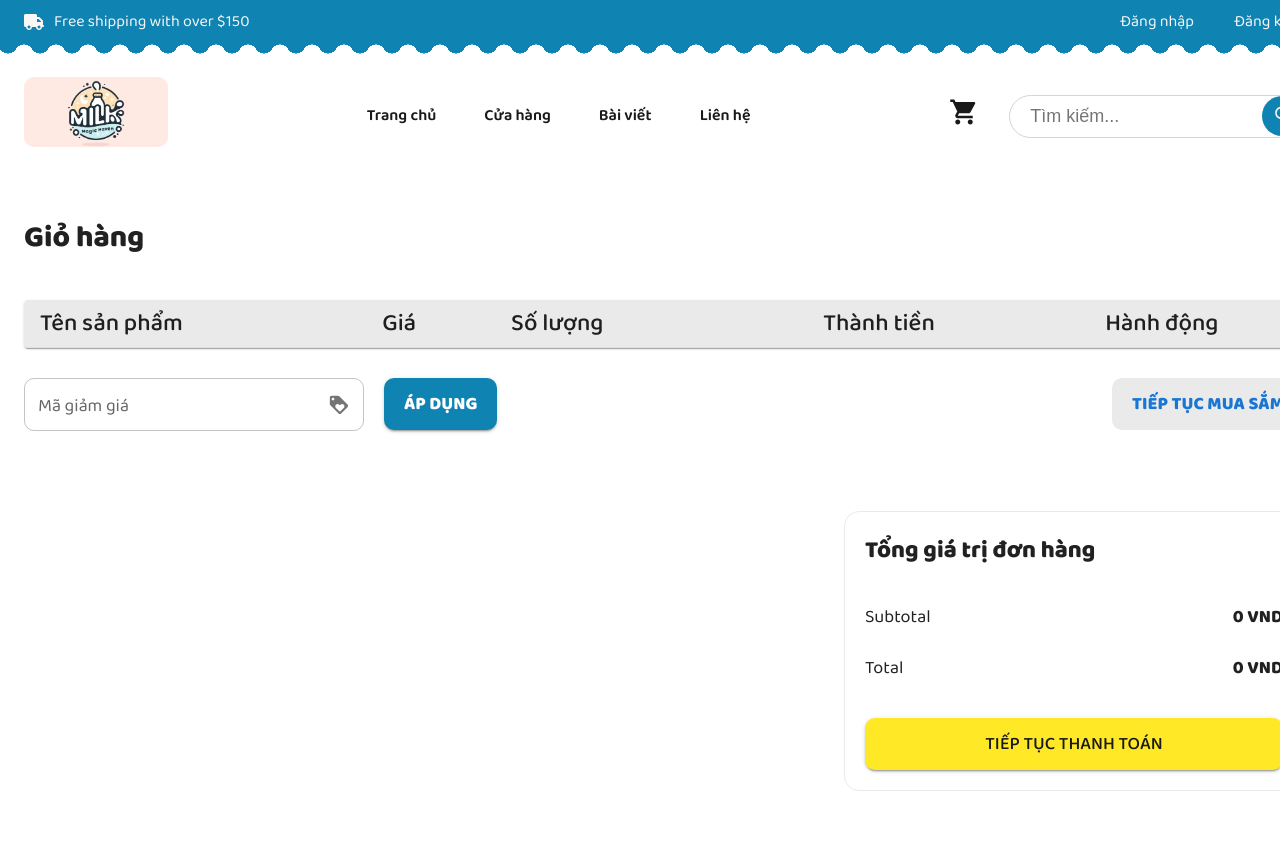
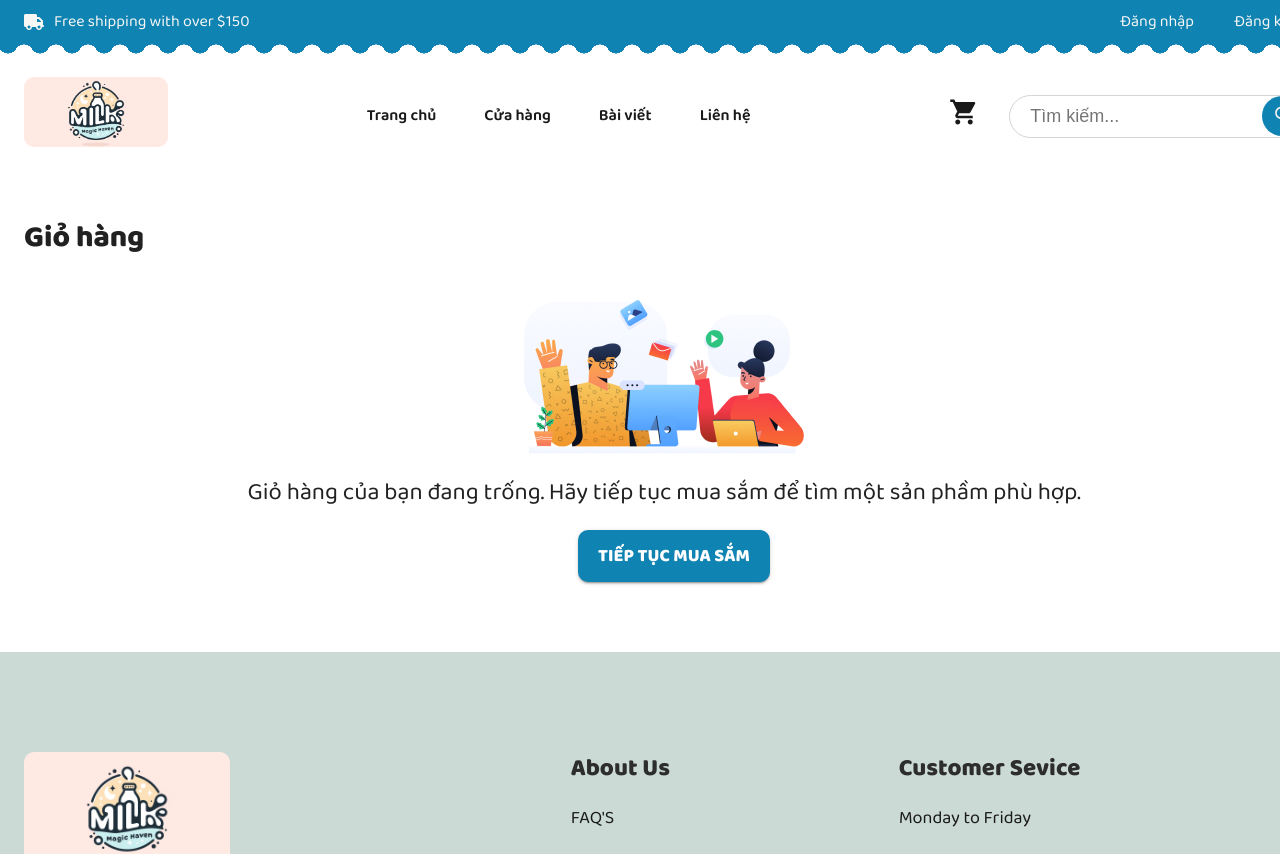
Before and after one commit to hoapooh/milk-magic-haven, a React (Create React App) app in the folder client/: page /cart in a window 1280 px wide. Shown: the top 854 px of the page. Built offline with nearby package versions, Linux system fonts and the light colour scheme.

Commit message:
Fix time present toast message and apply coupon to the cart and checkout page

```diff
--- a/client/src/components/AuthNav/AuthNav.js
+++ b/client/src/components/AuthNav/AuthNav.js
@@ -2,13 +2,17 @@ import React from "react";
 import "./AuthNav.scss";
 import { Container, CssBaseline } from "@mui/material";
 import { Link, useNavigate } from "react-router-dom";
+import { useCart } from "../Context/CartContext/CartContext";
 
 export default function AuthNav() {
 	const username = localStorage.getItem("username");
 	const nav = useNavigate();
+	const { handleDeleteAll, handleDeleteCoupon } = useCart();
 
 	const handleLogOut = () => {
 		localStorage.removeItem("username");
+		handleDeleteAll();
+		handleDeleteCoupon();
 		nav("/");
 	};
 
--- a/client/src/components/Context/CartContext/CartContext.js
+++ b/client/src/components/Context/CartContext/CartContext.js
@@ -4,6 +4,11 @@ const CartContext = createContext();
 
 function CartProvider({ children }) {
 	const [cartList, setCartList] = useState([]);
+	const [coupon, setCoupon] = useState(""); // Thêm trạng thái cho mã giảm giá
+
+	const applyCoupon = (couponCode) => {
+		setCoupon(couponCode); // Cập nhật mã giảm giá
+	};
 
 	const addToCart = (product, quantity = 1) => {
 		const existingProductIndex = cartList.findIndex(
@@ -57,12 +62,24 @@ function CartProvider({ children }) {
 		setCartList(newCartList);
 	};
 
+	const handleDeleteAll = () => {
+		setCartList([]);
+	};
+
+	const handleDeleteCoupon = () => {
+		setCoupon([]);
+	};
+
 	const value = {
 		cartList,
 		addToCart,
 		handleIncrease,
 		handleDecrease,
 		handleDeleteProduct,
+		handleDeleteAll,
+		coupon,
+		applyCoupon,
+		handleDeleteCoupon,
 	};
 
 	return (
@@ -74,59 +91,3 @@ function CartProvider({ children }) {
 export const useCart = () => useContext(CartContext);
 
 export { CartContext, CartProvider };
-// import { createContext, useState } from "react";
-
-// const CartContext = createContext()
-
-// function CartProvider({ children }) {
-//     const [cartList, setCartList] = useState([])
-
-//     const handleAddToCart = (product) => {
-//         const checkExsit = cartList.find((pro) => pro.product_id === product.product_id);
-//         if (checkExsit) {
-//             const updateList = cartList.map((item) =>
-//                 item.product_id === product.product_id ?
-//                     { ...item, quantity: item.quantity + 1 }
-//                     : item
-//             );
-//             setCartList(updateList)
-//         } else {
-//             setCartList([...cartList, { ...product, quantity: 1 }])
-//         }
-//     };
-
-//     const handleDeleteCart = (product) => {
-//         const updateList = cartList.filter((item) =>
-//             item.product_id !== product.product_id
-//         )
-//         setCartList(updateList)
-//     }
-
-//     const Increase = (product) => {
-//         const updateList = cartList.map((item) =>
-//             item.product_id === product.product_id ?
-//                 { ...item, quantity: item.quantity + 1 }
-//                 :
-//                 item
-//         )
-//         setCartList(updateList)
-//     }
-
-//     const Descrease = (product) => {
-//         const updateList = cartList.map((item) =>
-//             item.product_id === product.product_id ?
-//                 { ...item, quantity: item.quantity > 1 ? item.quantity - 1 : 1 }
-//                 :
-//                 item
-//         )
-//         setCartList(updateList)
-//     }
-
-//     return (
-//         <CartContext.Provider value={{ cartList, handleAddToCart, handleDeleteCart, Increase, Descrease }}>
-//             {children}
-//         </CartContext.Provider>
-//     )
-// }
-
-// export { CartContext, CartProvider }
--- a/client/src/pages/Cart/Cart.js
+++ b/client/src/pages/Cart/Cart.js
@@ -28,15 +28,22 @@ import { useCart } from "../../components/Context/CartContext/CartContext";
 import { toast } from "react-toastify";
 
 export default function Cart() {
-	const { cartList, handleIncrease, handleDecrease, handleDeleteProduct } =
-		useCart();
+	const {
+		cartList,
+		handleIncrease,
+		handleDecrease,
+		handleDeleteProduct,
+		coupon,
+		applyCoupon,
+	} = useCart();
 	const nav = useNavigate();
 	const [total, setTotal] = useState(0);
-	const [coupon, setCoupon] = useState("");
+	const [couponInput, setCouponInput] = useState("");
+	const [isApplied, setIsApplied] = useState(false);
 
 	const calculateSubtotal = (cartList) => {
 		return cartList.reduce((subtotal, item) => {
-			const itemTotal = item.product.quantity * item.product.price; // Giả sử mỗi item có quantity và price
+			const itemTotal = item.product.quantity * item.product.price;
 			return subtotal + itemTotal;
 		}, 0);
 	};
@@ -45,8 +52,19 @@ export default function Cart() {
 
 	// Hàm để cập nhật giá trị mã giảm giá
 	const handleCouponChange = (event) => {
-		setCoupon(event.target.value);
+		setCouponInput(event.target.value);
 	};
+
+	useEffect(() => {
+		// Tính toán lại tổng tiền khi cartList hoặc coupon thay đổi
+		if (coupon) {
+			setTotal(subtotal * 0.9);
+			setIsApplied(true);
+		} else {
+			setTotal(subtotal);
+			setIsApplied(false);
+		}
+	}, [cartList, coupon, subtotal]);
 
 	// Hàm để áp dụng mã giảm giá và cập nhật subtotal
 	const applyDiscount = (discountCode) => {
@@ -54,6 +72,17 @@ export default function Cart() {
 		if (discountCode === "MILK2024") {
 			const discountedPrice = subtotal * 0.9; // Giảm giá 10%
 			setTotal(discountedPrice);
+			applyCoupon(couponInput);
+			console.log(coupon);
+			toast.success("Áp dụng mã giảm giá thành công!", {
+				position: "top-right",
+				autoClose: 3000,
+				hideProgressBar: false,
+				closeOnClick: true,
+				pauseOnHover: true,
+				draggable: true,
+				progress: undefined,
+			});
 		} else {
 			toast.error("Mã giảm giá không hợp lệ!", {
 				position: "top-right",
@@ -74,23 +103,6 @@ export default function Cart() {
 	function handleLinkCheckout() {
 		nav("/checkout");
 	}
-	// CÁI NÀY DÙNG CHO CART
-
-	// const [quantity, setQuantity] = useState({});
-
-	// const handleIncrease = (id) => {
-	// 	setQuantity((prevQuantities) => ({
-	// 		...prevQuantities,
-	// 		[id]: (prevQuantities[id] || 0) + 1,
-	// 	}));
-	// };
-
-	// const handleDecrease = (id) => {
-	// 	setQuantity((prevQuantities) => ({
-	// 		...prevQuantities,
-	// 		[id]: Math.max((prevQuantities[id] || 0) - 1, 0), // Đảm bảo số lượng không âm
-	// 	}));
-	// };
 
 	return (
 		<>
@@ -100,17 +112,71 @@ export default function Cart() {
 				<Container className="cart__container" maxWidth="xl">
 					<div className="cart">
 						<h1 className="cart__title">Giỏ hàng</h1>
+						{/* KIỂM TRA XEM GIỎ HÀNG CÓ TRỐNG HAY KHÔNG */}
+						{cartList.length === 0 ? (
+							<Box
+								display={"flex"}
+								justifyContent={"center"}
+								flexDirection={"column"}
+								alignItems={"center"}
+								gap={"20px"}
+							>
+								<img
+									src="/assets/images/empty-cart.png"
+									alt="empty-cart"
+								/>
+								<Typography
+									component={"p"}
+									sx={{ fontSize: "2.4rem" }}
+								>
+									Giỏ hàng của bạn đang trống. Hãy tiếp tục
+									mua sắm để tìm một sản phầm phù hợp.
+								</Typography>
+								<Link to={"/shop"}>
+									<Button
+										variant="contained"
+										sx={{
+											fontSize: "1.8rem",
+											fontWeight: "bold",
+											padding: "10px 20px",
+											backgroundColor: "#0F83B2",
+											borderRadius: "10px",
+											color: "#fff",
+											lineHeight: "normal",
+											minWidth: "auto",
+											marginLeft: "20px",
+											"&:hover": {
+												color: "#fff",
+												backgroundColor: "#0F83B2",
+											},
+										}}
+									>
+										Tiếp tục mua sắm
+									</Button>
+								</Link>
+							</Box>
+						) : (
+							<>
+								{/* ======= TABLE ======= */}
 								<TableContainer component={Paper}>
 									<Table className="cart__table">
-								<TableHead sx={{ background: "#EAEAEA" }}>
+										<TableHead
+											sx={{ background: "#EAEAEA" }}
+										>
 											<TableRow>
-										<TableCell sx={{ fontSize: "2.4rem" }}>
+												<TableCell
+													sx={{ fontSize: "2.4rem" }}
+												>
 													Tên sản phẩm
 												</TableCell>
-										<TableCell sx={{ fontSize: "2.4rem" }}>
+												<TableCell
+													sx={{ fontSize: "2.4rem" }}
+												>
 													Giá
 												</TableCell>
-										<TableCell sx={{ fontSize: "2.4rem" }}>
+												<TableCell
+													sx={{ fontSize: "2.4rem" }}
+												>
 													Số lượng
 												</TableCell>
 												<TableCell
@@ -138,7 +204,8 @@ export default function Cart() {
 													<TableCell
 														sx={{
 															width: "530px",
-													padding: "40px 16px",
+															padding:
+																"40px 16px",
 														}}
 														key={index}
 													>
@@ -146,11 +213,13 @@ export default function Cart() {
 															<div className="cart__productImage">
 																<img
 																	src={
-																product.product
+																		product
+																			.product
 																			.image_url
 																	}
 																	alt={
-																product.product
+																		product
+																			.product
 																			.product_name
 																	}
 																/>
@@ -158,14 +227,16 @@ export default function Cart() {
 															<Typography
 																component={"p"}
 																sx={{
-															fontSize: "2rem",
+																	fontSize:
+																		"2rem",
 																	wordBreak:
 																		"break-word",
 																	width: "50%",
 																}}
 															>
 																{
-															product.product
+																	product
+																		.product
 																		.product_name
 																}
 															</Typography>
@@ -174,19 +245,24 @@ export default function Cart() {
 													<TableCell
 														sx={{
 															fontSize: "2rem",
-													padding: "40px 16px",
+															padding:
+																"40px 16px",
 														}}
 													>
 														{`${(
 															Number(
-														product.product?.price
+																product.product
+																	?.price
 															) || 0
-												).toLocaleString("vi-VN")} VND`}
+														).toLocaleString(
+															"vi-VN"
+														)} VND`}
 													</TableCell>
 													<TableCell
 														sx={{
 															fontSize: "2rem",
-													padding: "40px 16px",
+															padding:
+																"40px 16px",
 														}}
 													>
 														<ButtonGroup
@@ -206,7 +282,8 @@ export default function Cart() {
 																sx={{
 																	border: "1px solid #0F83B2",
 																	color: "#000000",
-															fontSize: "1.6rem",
+																	fontSize:
+																		"1.6rem",
 																	borderRadius:
 																		"10px 0 0 10px",
 																}}
@@ -219,12 +296,14 @@ export default function Cart() {
 																sx={{
 																	border: "1px solid #0F83B2",
 																	color: "#000000",
-															fontSize: "1.6rem",
+																	fontSize:
+																		"1.6rem",
 																	width: "40px",
 																}}
 															>
 																{
-															product.product
+																	product
+																		.product
 																		.quantity
 																}
 																{/*THAY CHỖ NÀY THÀNH product.product_id*/}
@@ -242,7 +321,8 @@ export default function Cart() {
 																sx={{
 																	border: "1px solid #0F83B2",
 																	color: "#000000",
-															fontSize: "1.6rem",
+																	fontSize:
+																		"1.6rem",
 																	borderRadius:
 																		"0 10px 10px 0",
 																}}
@@ -254,31 +334,41 @@ export default function Cart() {
 													<TableCell
 														sx={{
 															fontSize: "2rem",
-													padding: "40px 16px",
+															padding:
+																"40px 16px",
 															textAlign: "center",
 														}}
 													>
 														{`${(
 															Number(
-														product.product?.price *
 																product.product
+																	?.price *
+																	product
+																		.product
 																		.quantity
 															) || 0
-												).toLocaleString("vi-VN")} VND`}
+														).toLocaleString(
+															"vi-VN"
+														)} VND`}
 													</TableCell>
 													<TableCell
 														sx={{
-													padding: "40px 16px",
+															padding:
+																"40px 16px",
 															textAlign: "center",
 														}}
 													>
 														<Button
 															sx={{
-														fontSize: "2.4rem",
-														fontWeight: "bold",
+																fontSize:
+																	"2.4rem",
+																fontWeight:
+																	"bold",
 																color: "#7F7F7F",
-														padding: "10px 20px",
-														minWidth: "auto",
+																padding:
+																	"10px 20px",
+																minWidth:
+																	"auto",
 																"&:hover": {
 																	color: "#fff",
 																	backgroundColor:
@@ -287,7 +377,8 @@ export default function Cart() {
 															}}
 															onClick={() =>
 																handleDeleteProduct(
-															product.product
+																	product
+																		.product
 																		.product_id
 																)
 															}
@@ -300,6 +391,8 @@ export default function Cart() {
 										</TableBody>
 									</Table>
 								</TableContainer>
+
+								{/* ======= COUPON ======= */}
 								<Box
 									className="cart__coupon__continueShop"
 									display={"flex"}
@@ -323,7 +416,7 @@ export default function Cart() {
 												}
 												name="mã_giảm_giá"
 												label="mã_giảm_giá"
-										value={coupon}
+												value={couponInput}
 												onChange={handleCouponChange}
 											/>
 										</FormControl>
@@ -344,7 +437,9 @@ export default function Cart() {
 													backgroundColor: "#0F83B2",
 												},
 											}}
-									onClick={() => applyDiscount(coupon)}
+											onClick={() =>
+												applyDiscount(couponInput)
+											}
 										>
 											Áp dụng
 										</Button>
@@ -369,6 +464,8 @@ export default function Cart() {
 										</Button>
 									</Link>
 								</Box>
+
+								{/* ======= TOTAL PRICE SECTION ======= */}
 								<Box
 									component={"div"}
 									display={"flex"}
@@ -404,10 +501,37 @@ export default function Cart() {
 											}}
 										>
 											Subtotal{" "}
-									<span style={{ fontWeight: "bold" }}>
-										{subtotal.toLocaleString("vi-VN")} VND
+											<span
+												style={{ fontWeight: "bold" }}
+											>
+												{subtotal.toLocaleString(
+													"vi-VN"
+												)}{" "}
+												VND
 											</span>
 										</Typography>
+										{isApplied && (
+											<Typography
+												component={"p"}
+												display={"flex"}
+												justifyContent={"space-between"}
+												sx={{
+													fontSize: "1.8rem",
+													marginBottom: "24px",
+												}}
+											>
+												Mã giảm giá{" "}
+												<span
+													style={{
+														fontWeight: "bold",
+													}}
+												>
+													{coupon === "MILK2024"
+														? "-10%"
+														: "0%"}
+												</span>
+											</Typography>
+										)}
 										<Typography
 											component={"p"}
 											display={"flex"}
@@ -418,8 +542,11 @@ export default function Cart() {
 											}}
 										>
 											Total{" "}
-									<span style={{ fontWeight: "bold" }}>
-										{total.toLocaleString("vi-VN")} VND
+											<span
+												style={{ fontWeight: "bold" }}
+											>
+												{total.toLocaleString("vi-VN")}{" "}
+												VND
 											</span>
 										</Typography>
 										<Button
@@ -444,6 +571,8 @@ export default function Cart() {
 										</Button>
 									</Box>
 								</Box>
+							</>
+						)}
 					</div>
 				</Container>
 			</div>
--- a/client/src/pages/Checkout/Checkout.js
+++ b/client/src/pages/Checkout/Checkout.js
@@ -15,7 +15,7 @@ import { useNavigate } from "react-router-dom";
 export default function Checkout() {
 	const baseUrl = `${MainAPI}/admin/get-all-user`;
 	const [users, setUsers] = useState([]);
-	const { cartList } = useCart();
+	const { cartList, coupon } = useCart();
 	const nav = useNavigate();
 
 	useEffect(() => {
@@ -40,6 +40,11 @@ export default function Checkout() {
 
 	const subtotal = calculateSubtotal(cartList);
 	const shipping = 20000;
+	let total = 0;
+
+	if (coupon && coupon === "MILK2024") {
+		total = subtotal + shipping - subtotal * 0.1;
+	}
 
 	const formik = useFormik({
 		initialValues: {
@@ -382,6 +387,29 @@ export default function Checkout() {
 												).toLocaleString("vi-VN")} VND`}
 											</Box>
 										</div>
+										<div
+											style={{
+												display: "flex",
+												alignItems: "center",
+												justifyContent: "space-between",
+												fontSize: "1.6rem",
+											}}
+										>
+											Mã giảm giá:{" "}
+											<Box
+												className="checkout__orderItem__price"
+												sx={{
+													fontSize: "1.6rem",
+													width: "29%",
+													textAlign: "right",
+													fontWeight: "bold",
+												}}
+											>
+												{coupon && coupon === "MILK2024"
+													? "-10%"
+													: "0%"}
+											</Box>
+										</div>
 									</Box>
 
 									{/* ========= ORDER TOTAL ========= */}
@@ -405,9 +433,7 @@ export default function Checkout() {
 												}}
 											>
 												{`${(
-													Number(
-														subtotal + shipping
-													) || 0
+													Number(total) || 0
 												).toLocaleString("vi-VN")} VND`}
 											</Box>
 										</div>
--- a/client/src/pages/Login/Login.js
+++ b/client/src/pages/Login/Login.js
@@ -106,7 +106,7 @@ export default function Login() {
 						nav("/");
 					},
 					position: "top-right",
-					autoClose: 3000,
+					autoClose: 1500,
 					hideProgressBar: false,
 					closeOnClick: true,
 					pauseOnHover: true,
@@ -115,7 +115,7 @@ export default function Login() {
 				});
 				setTimeout(() => {
 					nav("/");
-				}, 3000);
+				}, 2000);
 
 				const userExists = users.find(
 					(user) =>
--- a/client/src/pages/Register/Register.js
+++ b/client/src/pages/Register/Register.js
@@ -135,7 +135,7 @@ export default function Register() {
 							nav("/login");
 						},
 						position: "top-right",
-						autoClose: 3000,
+						autoClose: 1500,
 						hideProgressBar: false,
 						closeOnClick: true,
 						pauseOnHover: true,
@@ -145,7 +145,7 @@ export default function Register() {
 				);
 				setTimeout(() => {
 					nav("/login");
-				}, 3000);
+				}, 2000);
 			} else {
 				toast.error("Đăng ký tài khoản thất bại! Vui lòng thử lại.", {
 					position: "top-right",
```
Also changed, not shown: client/public/assets/images/empty-cart.png (added). Lines whose indentation alone changed are shown as unchanged.
